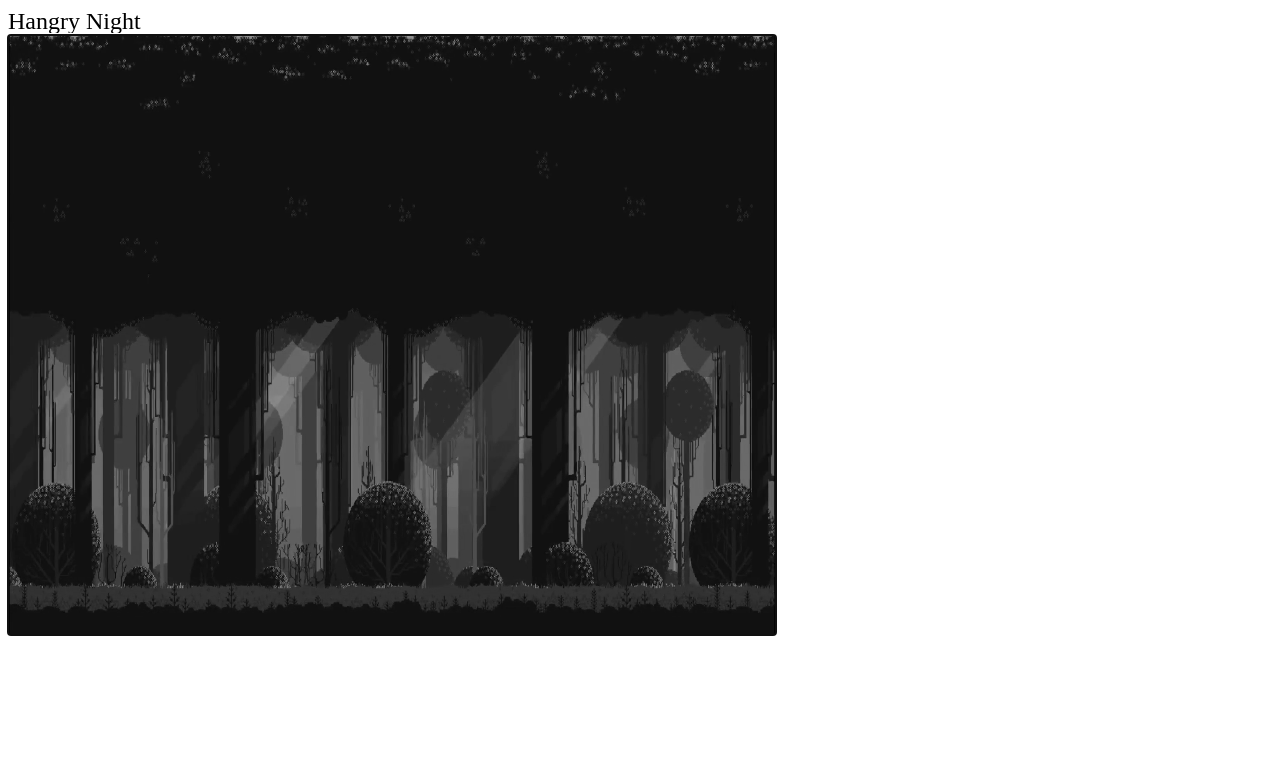
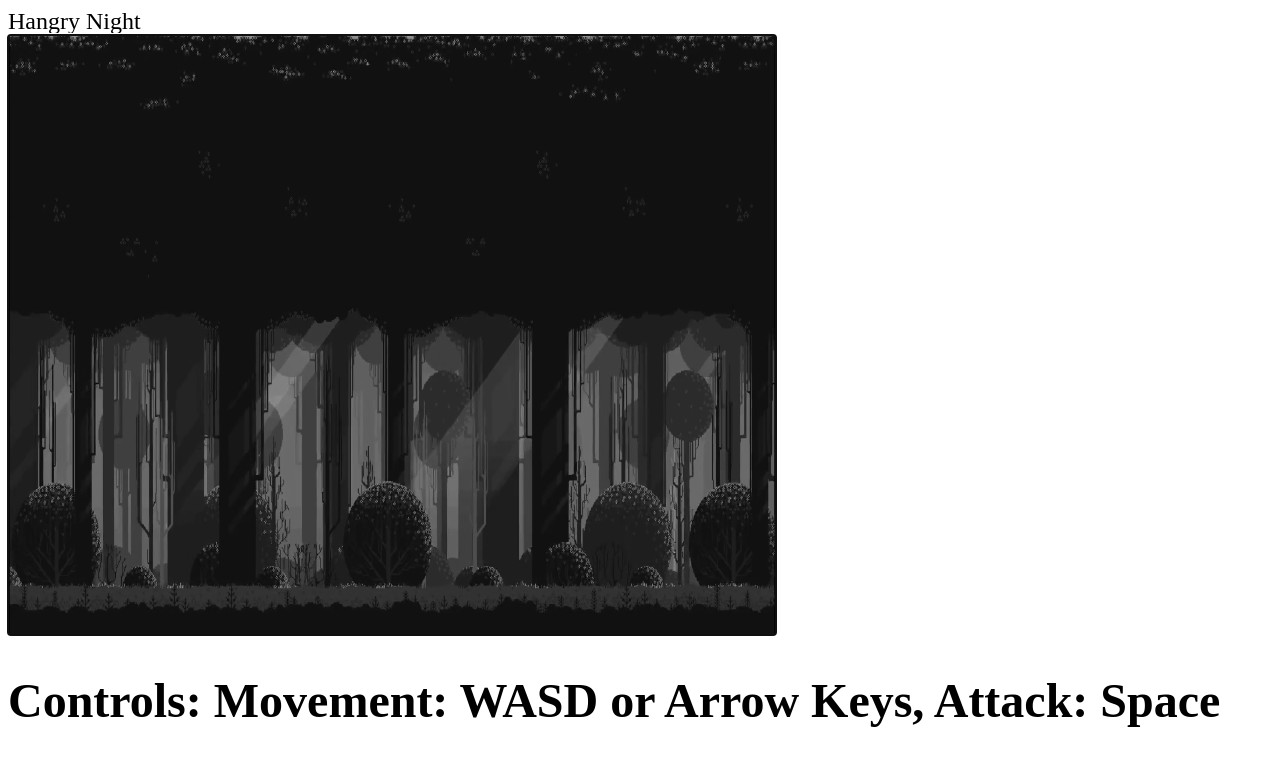
Before and after one commit to atreececoding/491Game, a plain HTML site: page index.html in a window 1280 px wide. Drawn offline with Linux system fonts and the light colour scheme.

Commit message:
added in controls description in the index.html

```diff
--- a/index.html
+++ b/index.html
@@ -26,5 +26,6 @@
         Hangry Night <br />
     </div>
     <canvas id = "gamecanvas" width = "768" height = "600" style = "background: window" tabindex ="0" autofocus></canvas>
+    <h1>Controls: Movement: WASD or Arrow Keys, Attack: Space</h1>
 </body>
 </html>
```
